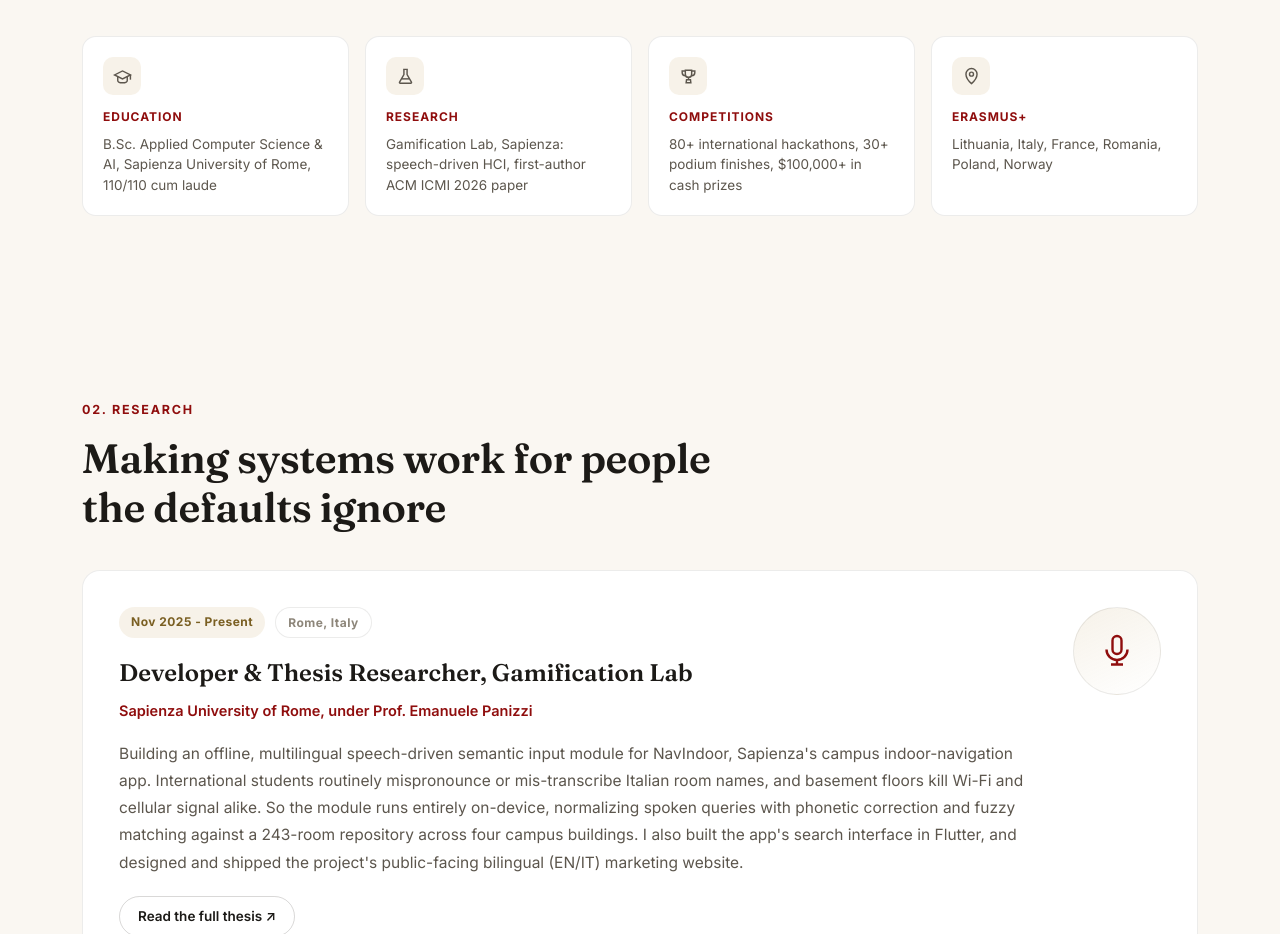
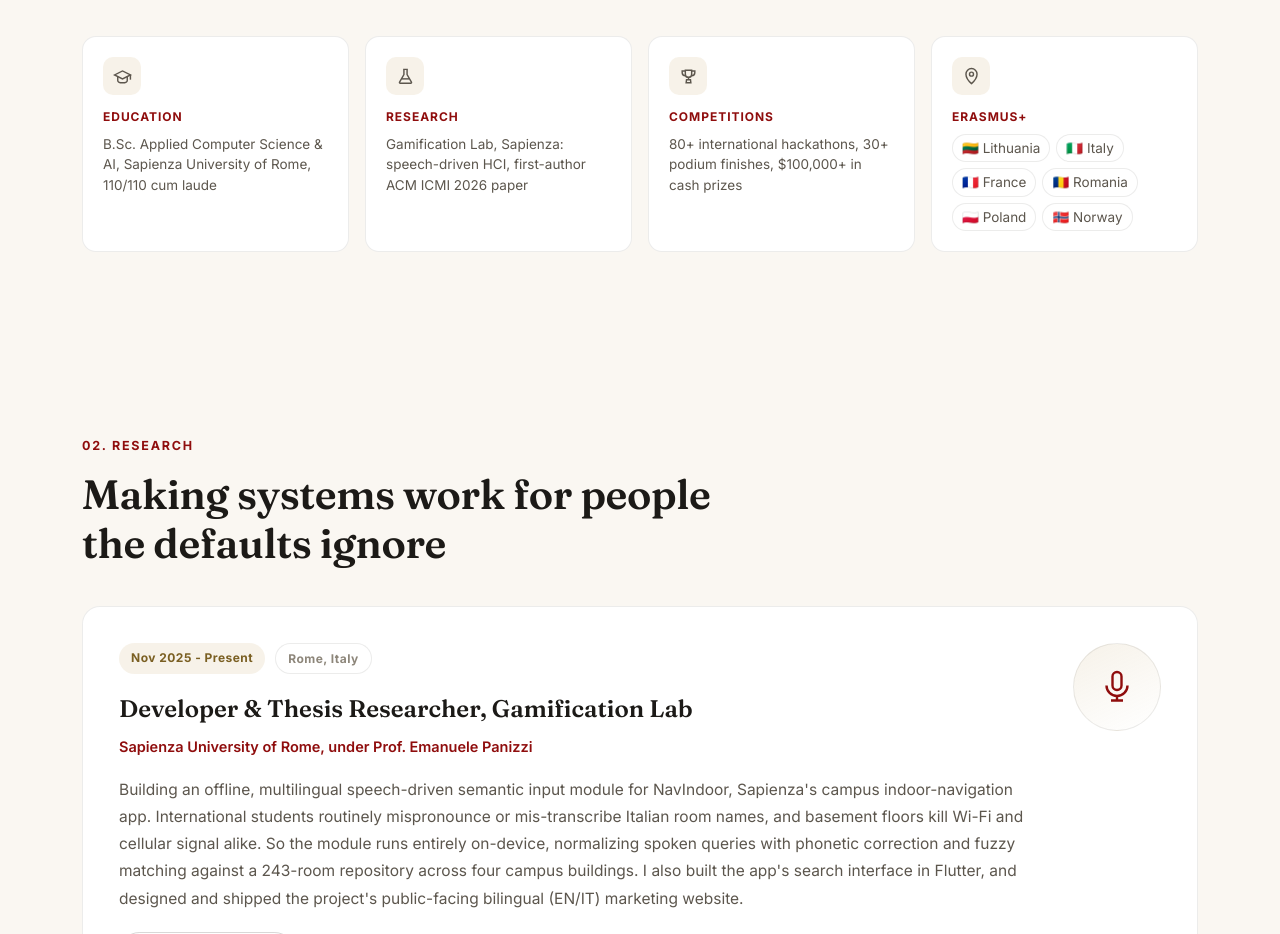
Before and after one commit to GokhanCey/gokhancey.github.io, a plain HTML site: page index.html in a window 1280 px wide. Shown: the part 1180-2114 px from the top of the page. Drawn offline with Linux system fonts and the light colour scheme.

Commit message:
Add country flag chips to Erasmus+ card

```diff
--- a/index.html
+++ b/index.html
@@ -148,7 +148,14 @@
             <svg viewBox="0 0 24 24" fill="none" stroke="currentColor" stroke-width="1.8"><path d="M12 21s7-6.5 7-12a7 7 0 1 0-14 0c0 5.5 7 12 7 12Z"/><circle cx="12" cy="9" r="2.5"/></svg>
           </span>
           <strong>Erasmus+</strong>
-          <span>Lithuania, Italy, France, Romania, Poland, Norway</span>
+          <div class="country-chips">
+            <span class="country-chip">🇱🇹 Lithuania</span>
+            <span class="country-chip">🇮🇹 Italy</span>
+            <span class="country-chip">🇫🇷 France</span>
+            <span class="country-chip">🇷🇴 Romania</span>
+            <span class="country-chip">🇵🇱 Poland</span>
+            <span class="country-chip">🇳🇴 Norway</span>
+          </div>
         </div>
       </div>
     </section>
--- a/style.css
+++ b/style.css
@@ -460,6 +460,18 @@
   color: var(--red);
 }
 .fact-card span { color: var(--text-muted); font-size: 13.5px; line-height: 1.5; }
+.country-chips { display: flex; flex-wrap: wrap; gap: 6px; }
+.country-chip {
+  display: inline-flex;
+  align-items: center;
+  gap: 5px;
+  font-size: 12.5px;
+  color: var(--text-muted);
+  background: var(--bg-elevated);
+  border: 1px solid var(--border);
+  padding: 3px 9px;
+  border-radius: 999px;
+}
 
 /* Research */
 .research-role {
```
